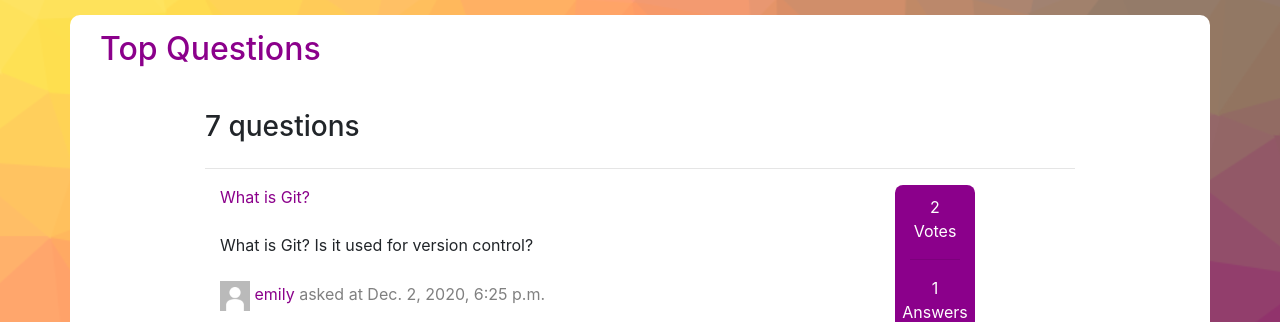
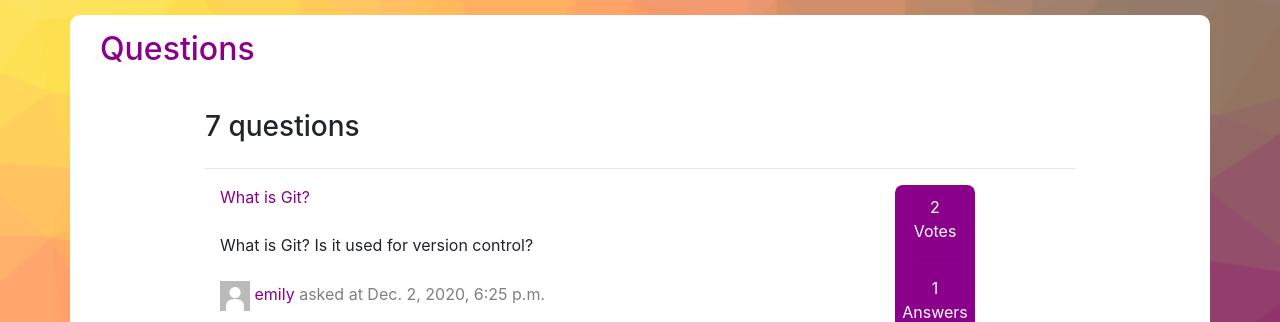
Before and after one commit to gustavocmaciel/ask-the-experts, a Django app: page /questions in a window 1280 px wide. Shown: the part 66-388 px from the top of the page. Run offline with Django 3.2, Linux system fonts and the light colour scheme; data comes from the database, SQL or seed files in the repository; both versions use the stored data as it was after the commit; some libraries are stand-ins or nearby versions.

Commit message:
Update questions page

```diff
--- a/asktheexperts/templates/asktheexperts/questions.html
+++ b/asktheexperts/templates/asktheexperts/questions.html
@@ -9,7 +9,7 @@ Questions - Ask the Experts
 
     <div class="container questions white-div">
         <div class="container top-header">
-            <h2 class="darkmagenta">Top Questions</h2>
+            <h2 class="darkmagenta">Questions</h2>
         </div>
         <br>
         <div class="container count-buttons-div">
```
Also changed, not shown: db.sqlite3.
